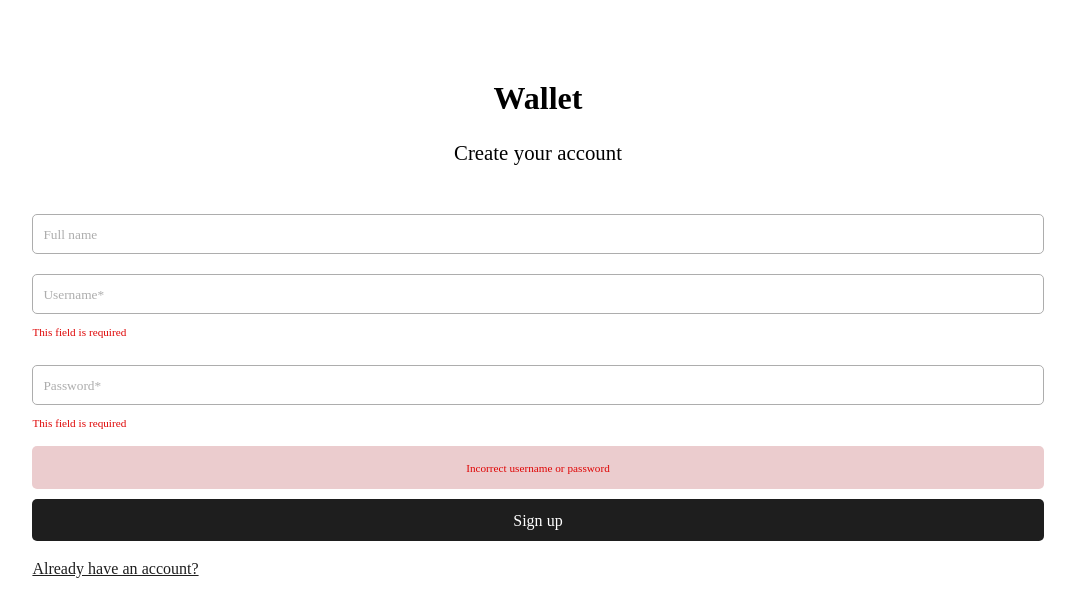
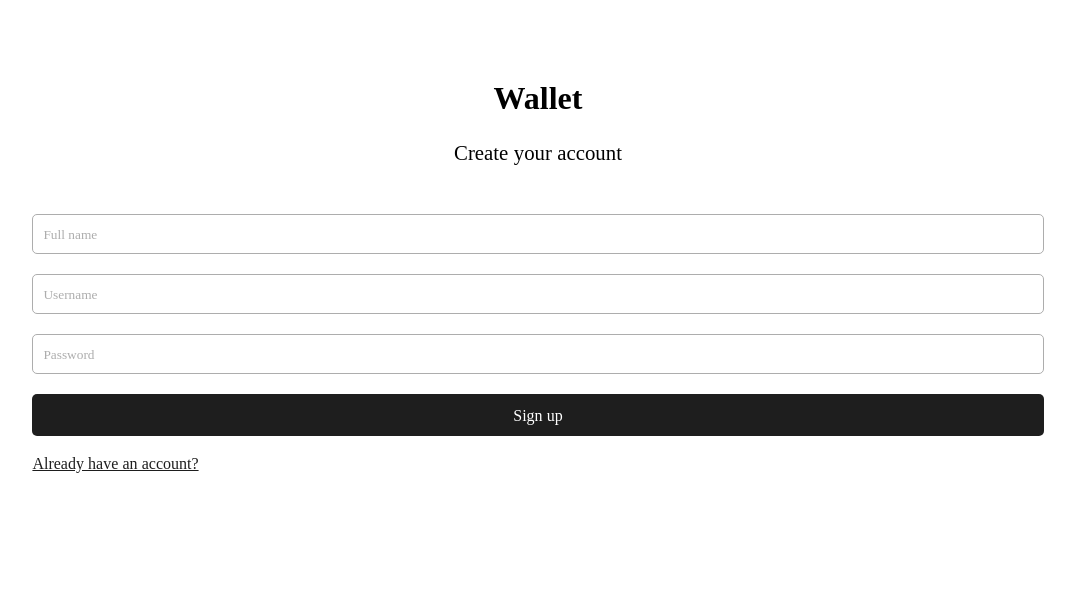
Before and after one commit to tineo-project-wallet/frontend, a React (Vite) app: page /register in a window 1280 px wide. Shown: the top 616 px of the page, without its empty margins (102-1177 px from the left). Built offline with nearby package versions, Linux system fonts and the light colour scheme; a web font is replaced by a local one.

Commit message:
feat: create reusable InputForm component and integrate it into Login and Register pages

```diff
--- /dev/null
+++ b/src/components/auth/InputForm.jsx
@@ -0,0 +1,17 @@
+import styles from "../../styles/pages/login.register.module.css";
+
+function InputForm(props) {
+  const { type, idName, placeholder, onChange } = props;
+  return (
+    <input
+      type={type}
+      id={idName}
+      name={idName}
+      placeholder={placeholder}
+      className={styles.input}
+      onChange={onChange}
+    />
+  );
+}
+
+export default InputForm;
--- a/src/pages/Login.jsx
+++ b/src/pages/Login.jsx
@@ -5,6 +5,7 @@ import axios from "axios";
 import { basicRouteList } from "../routes/routeList";
 import { URLAPI } from "../utils/constant";
 import styles from "../styles/pages/login.register.module.css";
+import InputForm from "../components/auth/InputForm";
 
 function Login() {
   const urlAPILogin = URLAPI + "/auth/login";
@@ -53,6 +54,11 @@ function Login() {
       }
     };
     fetchAPI(urlAPILogin);
+
+    const inputUsername = document.querySelector("#username");
+    const inputPassword = document.querySelector("#password");
+    inputUsername.value = "";
+    inputPassword.value = "";
   };
 
   return (
@@ -63,24 +69,20 @@ function Login() {
       </header>
 
       <form method="post" className={styles.form} onSubmit={handleSubmit}>
-        <input
+        <InputForm
           type="text"
-          id="username"
-          name="username"
+          idName="username"
           placeholder="Username"
-          className={styles.input}
           onChange={handleErrorInput}
         />
         {errorInput.username && (
           <p className={styles.errorInputMessage}>{errorInput.username}</p>
         )}
 
-        <input
+        <InputForm
           type="password"
-          id="password"
-          name="password"
+          idName="password"
           placeholder="Password"
-          className={styles.input}
           onChange={handleErrorInput}
         />
         {errorInput.password && (
--- a/src/pages/Register.jsx
+++ b/src/pages/Register.jsx
@@ -2,8 +2,73 @@ import { Link } from "react-router-dom";
 import { basicRouteList } from "../routes/routeList";
 
 import styles from "../styles/pages/login.register.module.css";
+import InputForm from "../components/auth/InputForm";
+import { useState } from "react";
+import axios from "axios";
+import { URLAPI } from "../utils/constant";
 
 function Register() {
+  const urlAPIRegister = URLAPI + "/auth/register";
+  const [errorInput, setErrorInput] = useState({
+    username: "",
+    password: "",
+  });
+
+  const [responseAPI, setResponseAPI] = useState("");
+
+  const handleErrorInput = (e) => {
+    const { name, value } = e.target;
+    let errorMessage = "";
+
+    if (name != "fullname" && value.length === 0) {
+      errorMessage = "This field is required";
+    } else if (name === "username" && value.length < 3) {
+      errorMessage = "Username must be at least 3 characters";
+    }
+
+    setErrorInput({ ...errorInput, [name]: errorMessage });
+  };
+
+  const handleSubmit = (e) => {
+    e.preventDefault();
+
+    if (Object.values(errorInput).some((value) => value !== "")) {
+      // todo - add modal
+      alert("Please fill in the form correctly");
+      return;
+    }
+
+    const form = e.target;
+    const formData = new FormData(form);
+    const fullname = formData.get("username");
+    const username = formData.get("username");
+    const password = formData.get("password");
+
+    const body = {
+      username,
+      password,
+    };
+    if (fullname.length == 0) {
+      body.fullname = fullname;
+    }
+
+    const fetchAPI = async (url) => {
+      try {
+        const res = await axios.post(url, body);
+        const data = res.data;
+        localStorage.setItem("access-token", data.data.accessToken);
+      } catch (error) {
+        setResponseAPI(error.response.data.message);
+      }
+    };
+    fetchAPI(urlAPIRegister);
+
+    const inputUsername = document.querySelector("#username");
+    const inputPassword = document.querySelector("#password");
+    inputUsername.value = "";
+    inputPassword.value = "";
+  };
+
   return (
     <>
       <header className={styles.header}>
@@ -11,38 +76,39 @@ function Register() {
         <h2 className={styles.h2}>Create your account</h2>
       </header>
 
-      <form method="post" className={styles.form}>
-        <input
+      <form method="post" className={styles.form} onSubmit={handleSubmit}>
+        <InputForm
           type="text"
-          id="fullname"
-          name="fullname"
+          idName="fullname"
           placeholder="Full name"
-          className={styles.input}
+          onChange={handleErrorInput}
         />
 
-        <input
+        <InputForm
           type="text"
-          id="username"
-          name="username"
-          placeholder="Username*"
-          required
-          className={styles.input}
+          idName="username"
+          placeholder="Username"
+          onChange={handleErrorInput}
         />
-        <p className={styles.errorInputMessage}>This field is required</p>
 
-        <input
+        {errorInput.username && (
+          <p className={styles.errorInputMessage}>{errorInput.username}</p>
+        )}
+
+        <InputForm
           type="password"
-          id="password"
-          name="password"
-          placeholder="Password*"
-          required
-          className={styles.input}
+          idName="password"
+          placeholder="Password"
+          onChange={handleErrorInput}
         />
-        <p className={styles.errorInputMessage}>This field is required</p>
 
-        <p className={styles.errorLoginMessage}>
-          Incorrect username or password
-        </p>
+        {errorInput.password && (
+          <p className={styles.errorInputMessage}>{errorInput.password}</p>
+        )}
+
+        {responseAPI && (
+          <p className={styles.errorLoginMessage}>{responseAPI}</p>
+        )}
 
         <button type="submit" className={styles.button}>
           Sign up
```
